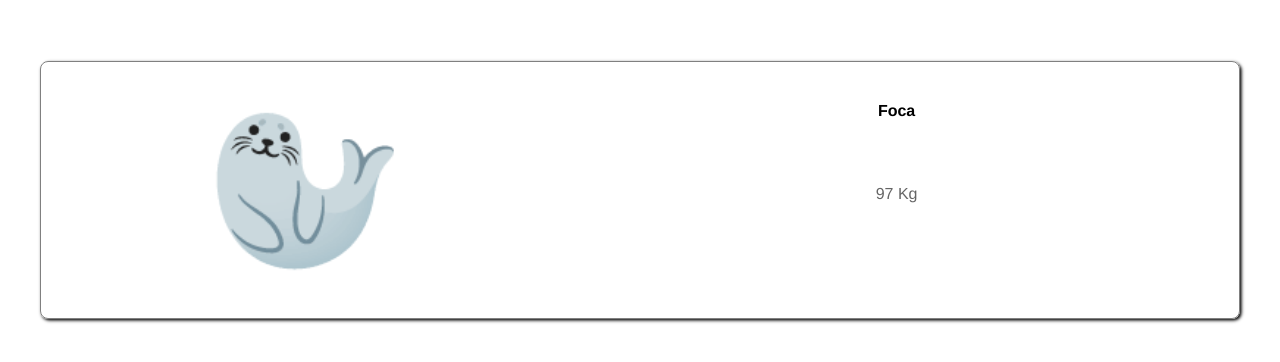
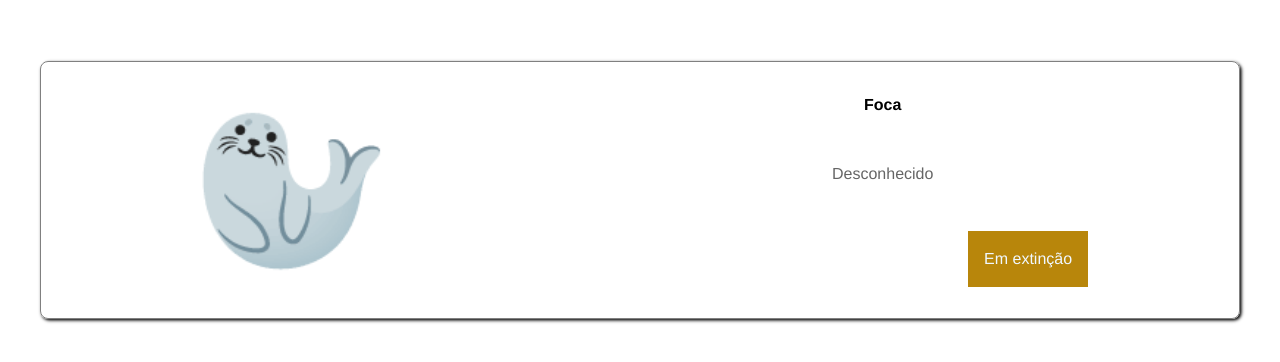
Before and after one commit to ufjf-dcc207/ufjf-dcc207-2024-3-a-atv03-Lara-Dias, a React (Vite) app: page / in a window 1280 px wide. Shown: the part 210-572 px from the top of the page. Built offline with nearby package versions, Linux system fonts and the light colour scheme.

Commit message:
desenho duas alternativas

```diff
--- a/src/Animal.css
+++ b/src/Animal.css
@@ -30,5 +30,6 @@
         color: aliceblue;
         min-height: 1em;
         grid-area: extincao;
+        padding: 1em;
     }
 }
--- a/src/Animal.tsx
+++ b/src/Animal.tsx
@@ -8,10 +8,16 @@ interface AnimalProps{
 }
 
 export default function Animal({icone, nome, peso, extincao}:AnimalProps){
-    return <div className="animal">
-        <div className="icone">{icone}</div>
-        <div className="nome">{nome}</div>
-        <div className="peso">{peso+" Kg"}</div>
-        <div className="extincao">{extincao}</div>
-    </div>
+    if(extincao){
+        return <div className="animal">
+            <div className="icone">{icone}</div>
+            <div className="nome">{nome}</div>
+            {peso>0.0?(
+                <div className="peso">{peso.toLocaleString()+" Kg"}</div>
+            ):(
+                <div className="peso">Desconhecido</div>
+            )}
+            {extincao && <div className="extincao">Em extinção</div>}
+        </div>
+    }
 }
--- a/src/App.tsx
+++ b/src/App.tsx
@@ -3,7 +3,7 @@ import './App.css'
 
 function App() {
   return <div className="app">
-  <Animal icone="🦭" nome="Foca" peso={97} extincao={true}/>
+  <Animal icone="🦭" nome="Foca" peso={-1} extincao={true}/>
   </div>;
 }
 
```
